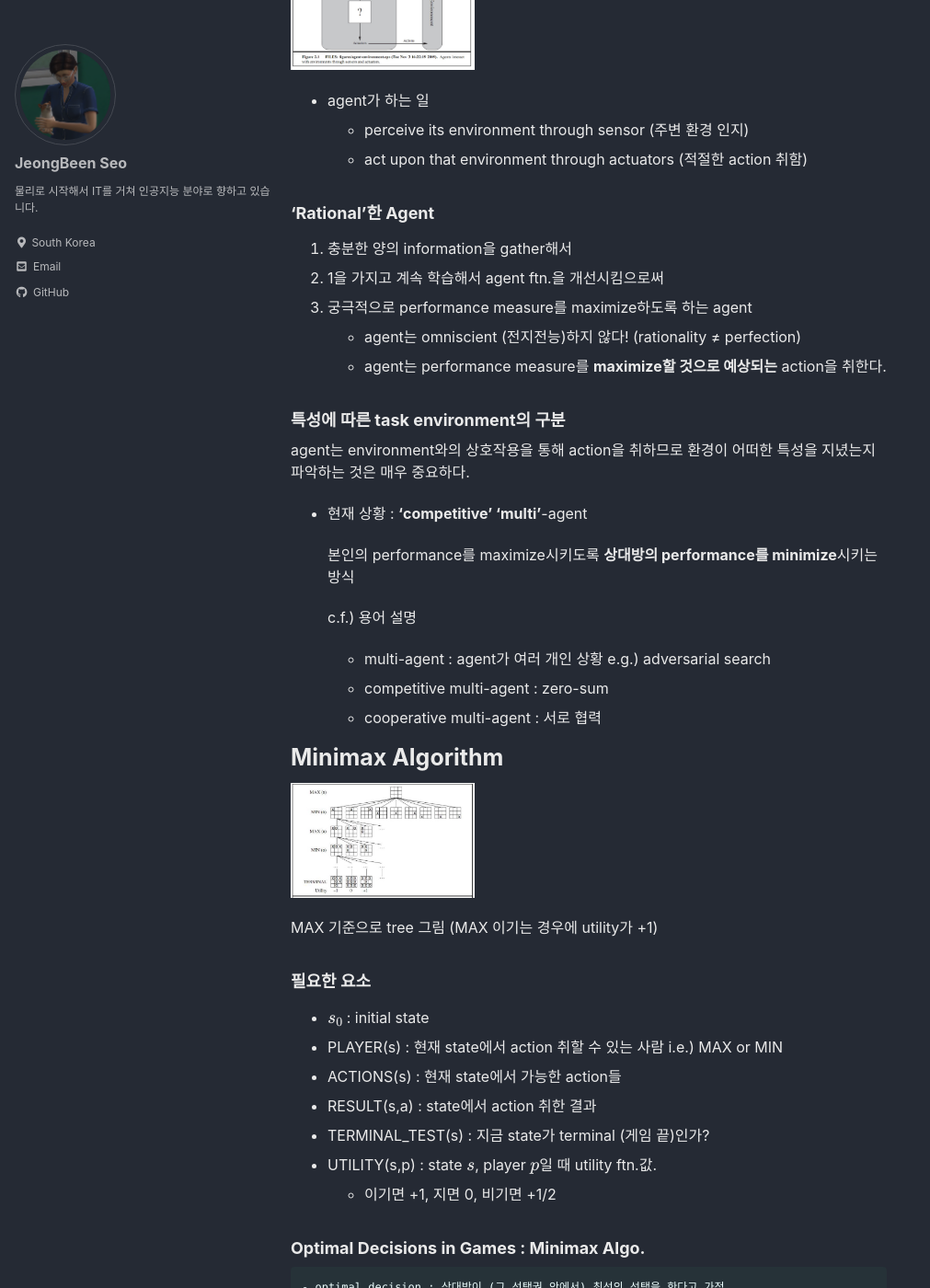
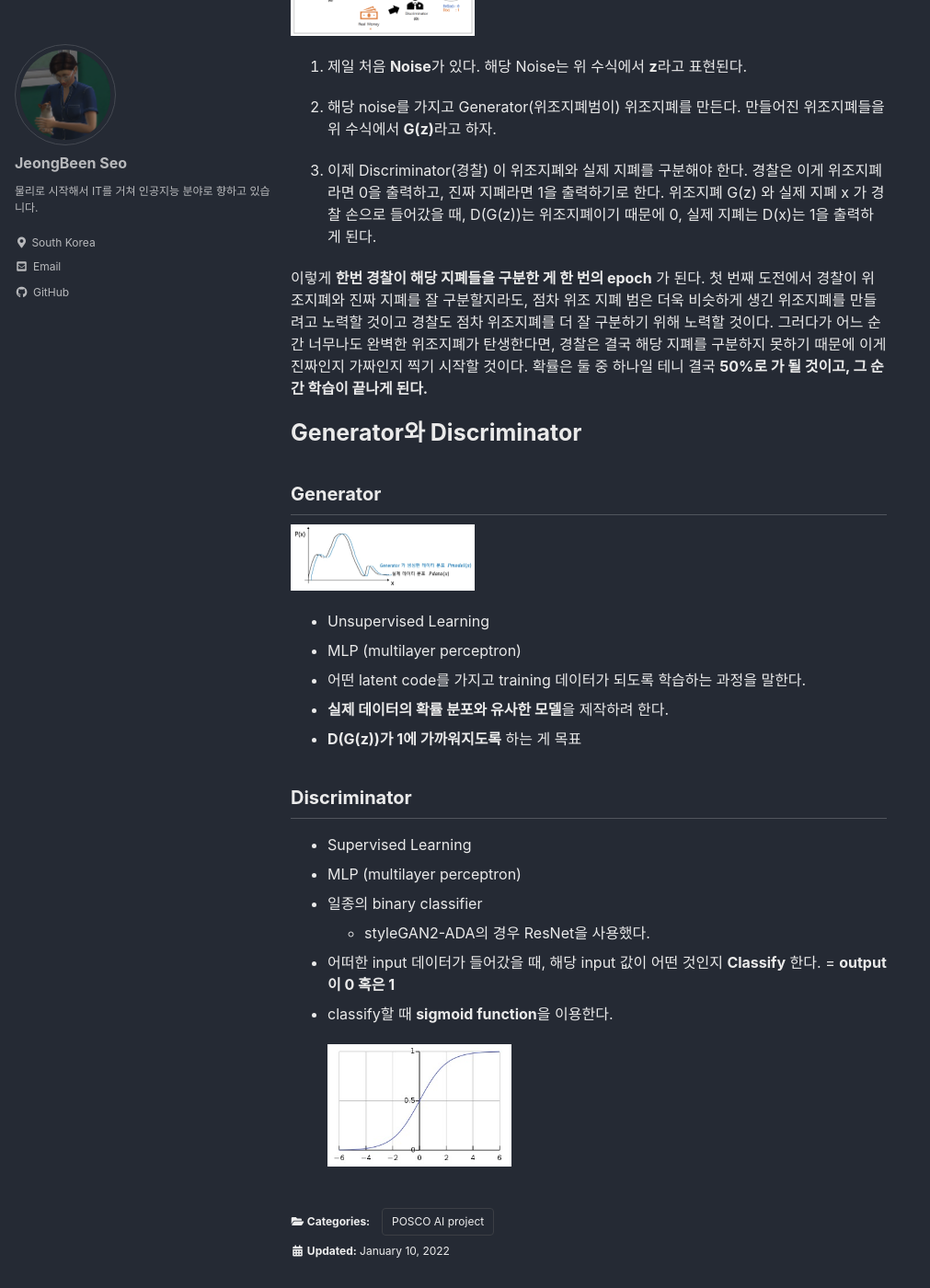
Before and after one commit to claire-1125/claire-1125.github.io, a Jekyll site: the page built from _posts/2022-01-10-gan.md, in a window 1280 px wide and 1400 px high, scrolled down 397 px. Shown: the whole window at 92% size, without its empty margins (0-1011 px from the left). Built offline with Jekyll 4.4.1, drawn with Linux system fonts in a browser that asks for light colours; cached includes are drawn as plain includes; formulas are drawn with MathJax 3; some of the changed text lies outside the part shown.

Commit message:
committed in Jen 21

```diff
--- a/_posts/2022-01-10-gan1.md
+++ b/_posts/2022-01-10-gan.md
@@ -1,79 +1,17 @@
 ---
-title: "[ 이론공부 ]  GAN part 1"
+title: "[ 이론공부 ]  GAN"
 date: 2022-01-10
-excerpt: "Minimax Algorithm와 GAN에 대해 알아봅시다."
+excerpt: "GAN에 대해 알아봅시다."
 categories:
     - POSCO AI project
 ---
 
 
-# Minimax Algorithm
-
-## Background Knowledge
-
-### Intelligent (Rational) Agent란 무엇인가?
-
-![1.png](/assets/images/posts/POSCO_AI_project/gan1/1.png){: width="200"}
-
-- agent가 하는 일
-    - perceive its environment through sensor (주변 환경 인지)
-    - act upon that environment through actuators (적절한 action 취함)
-
-
-### ‘Rational’한 Agent
-
-1. 충분한 양의 information을 gather해서
-2. 1을 가지고 계속 학습해서 agent ftn.을 개선시킴으로써
-3. 궁극적으로 performance measure를 maximize하도록 하는 agent
-- agent는 omniscient (전지전능)하지 않다! (rationality ≠ perfection)
-- agent는 performance measure를 **maximize할 것으로 예상되는** action을 취한다.
-
-
-### 특성에 따른 task environment의 구분
-
-agent는 environment와의 상호작용을 통해 action을 취하므로 환경이 어떠한 특성을 지녔는지 파악하는 것은 매우 중요하다.
-
-- 현재 상황 : **‘competitive’ ‘multi’**-agent
-
-    본인의 performance를 maximize시키도록 **상대방의 performance를 minimize**시키는 방식
-
-    c.f.) 용어 설명
-
-    - multi-agent : agent가 여러 개인 상황 e.g.) adversarial search
-    - competitive multi-agent : zero-sum
-    - cooperative multi-agent : 서로 협력
-
-
-
-# Minimax Algorithm
-
-![2.png](/assets/images/posts/POSCO_AI_project/gan1/2.png){: width="200"}
-
-MAX 기준으로 tree 그림 (MAX 이기는 경우에 utility가 +1)
-
-### 필요한 요소
-- $s_0$ : initial state
-- PLAYER(s) : 현재 state에서 action 취할 수 있는 사람 i.e.) MAX or MIN
-- ACTIONS(s) : 현재 state에서 가능한 action들
-- RESULT(s,a) : state에서 action 취한 결과
-- TERMINAL_TEST(s) : 지금 state가 terminal (게임 끝)인가?
-- UTILITY(s,p) : state $s$, player $p$일 때 utility ftn.값.
-    - 이기면 +1, 지면 0, 비기면 +1/2
-
-
-### Optimal Decisions in Games : Minimax Algo.
-    - optimal decision : 상대방이 (그 선택권 안에서) 최선의 선택을 한다고 가정
-        ![3.jpg](/assets/images/posts/POSCO_AI_project/gan1/3.jpg){: width="200"}
-
-
-
-
-
-# GAN ( generative adversarial networks )
-
-## GAN이란 무엇인가?
+# GAN이란 무엇인가?
 
 - minimax algo.에 기반을 두고 있다.
+
+## 알고리즘
 
 ![4.png](/assets/images/posts/POSCO_AI_project/gan1/4.png){: width="200"}
 
@@ -84,6 +22,7 @@
 3. 이제 Discriminator(경찰) 이 위조지폐와 실제 지폐를 구분해야 한다. 경찰은 이게 위조지폐라면 0을 출력하고, 진짜 지폐라면 1을 출력하기로 한다. 위조지폐 G(z) 와 실제 지폐 x 가 경찰 손으로 들어갔을 때, D(G(z))는 위조지폐이기 때문에 0, 실제 지폐는 D(x)는 1을 출력하게 된다.
 
 이렇게 **한번 경찰이 해당 지폐들을 구분한 게 한 번의 epoch** 가 된다. 첫 번째 도전에서 경찰이 위조지폐와 진짜 지폐를 잘 구분할지라도, 점차 위조 지폐 범은 더욱 비슷하게 생긴 위조지폐를 만들려고 노력할 것이고 경찰도 점차 위조지폐를 더 잘 구분하기 위해 노력할 것이다. 그러다가 어느 순간 너무나도 완벽한 위조지폐가 탄생한다면, 경찰은 결국 해당 지폐를 구분하지 못하기 때문에 이게 진짜인지 가짜인지 찍기 시작할 것이다. 확률은 둘 중 하나일 테니 결국 **50%로 가 될 것이고, 그 순간 학습이 끝나게 된다.**
+
 
 
 # Generator와 Discriminator
```
Also changed, not shown: _posts/2022-01-10-minimax_algo.md (added, +64 -0 lines), _posts/2022-01-17-vector.md (+4 -2 lines).
